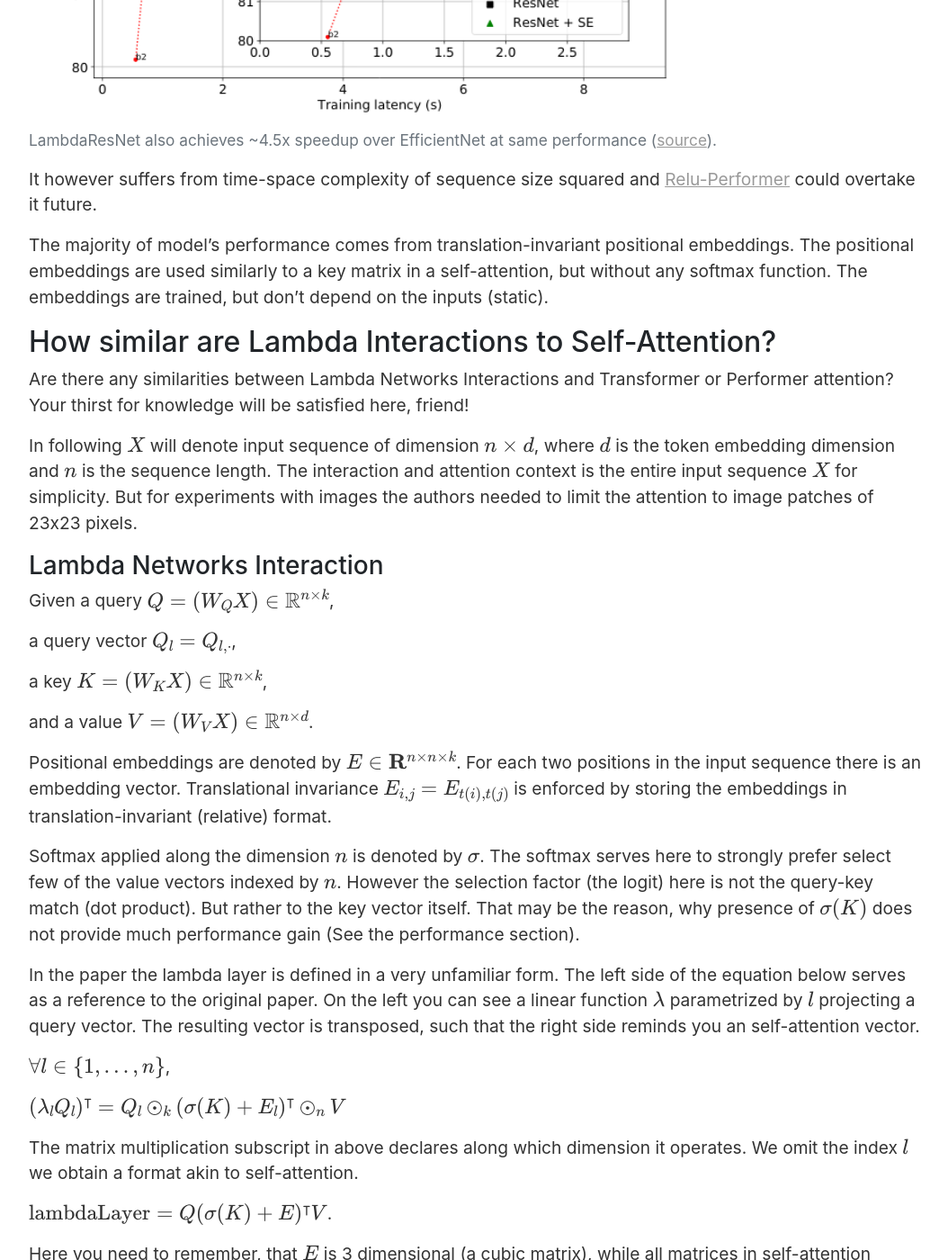
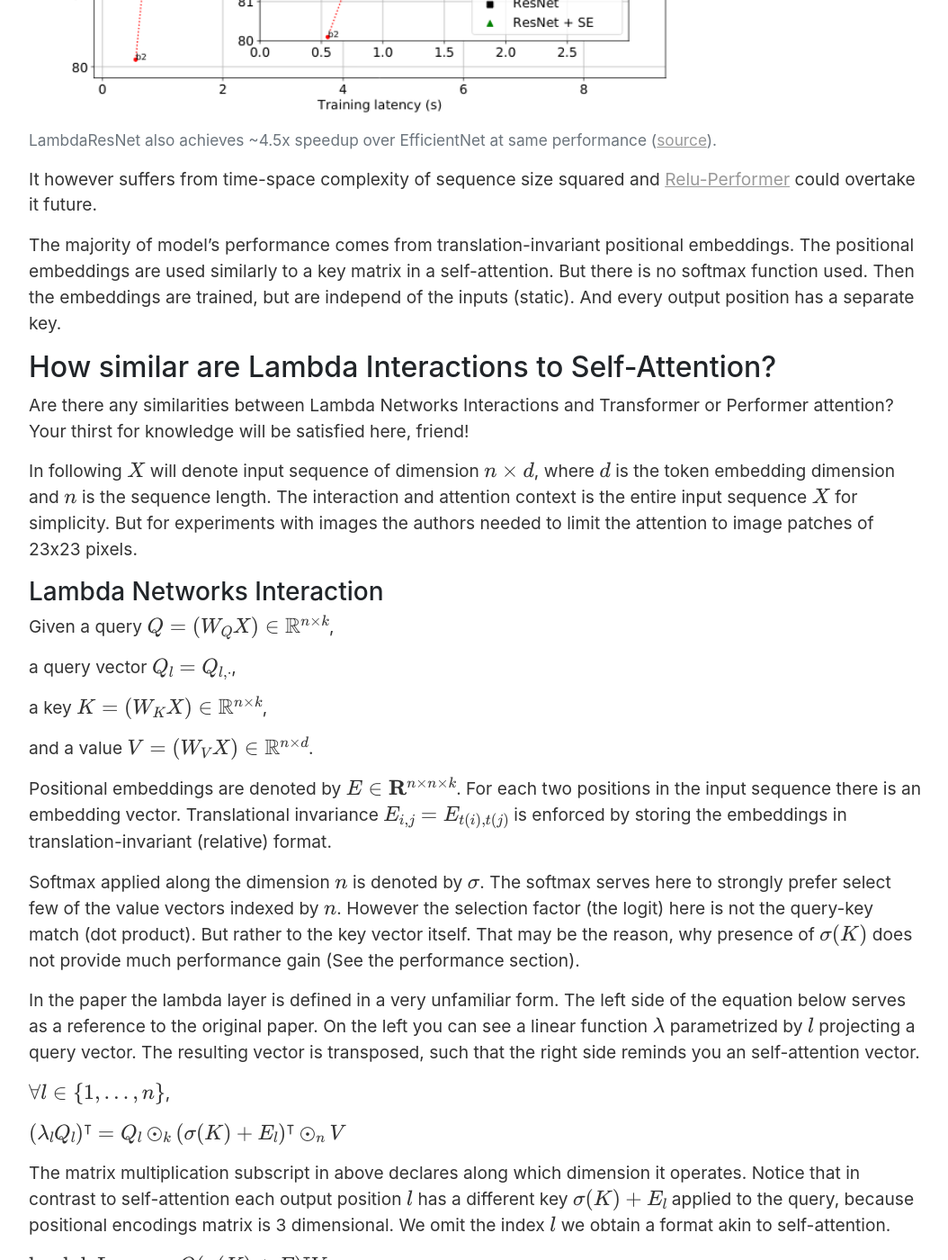
Before and after one commit to vackosar/vackosar.github.io, a Jekyll site: the page built from _posts/2020-11-29-Lamda-Networks-Transform-Self-Attention.md, in a window 1280 px wide and 1400 px high, scrolled down 968 px. Shown: the whole window at 90% size, without its empty margins (111-1165 px from the left). Built offline with Jekyll 4.4.1, drawn with Linux system fonts in a browser that asks for light colours; nearby versions of some CDN libraries; library files that are not in the unit come from our copies; comment, search, counter and statistics services are not loaded.

Commit message:
lambda net

```diff
--- a/_posts/2020-11-29-Lamda-Networks-Transform-Self-Attention.md
+++ b/_posts/2020-11-29-Lamda-Networks-Transform-Self-Attention.md
@@ -38,8 +38,10 @@ LambdaResNet also achieves ~4.5x speedup over EfficientNet at same accuracy.
 It however suffers from time-space complexity of sequence size squared and [Relu-Performer](/ml/Performers-FAVOR+-Faster-Transformer-Attention) could overtake it future.
 
 The majority of model's performance comes from translation-invariant positional embeddings.
-The positional embeddings are used similarly to a key matrix in a self-attention, but without any softmax function.
-The embeddings are trained, but don't depend on the inputs (static).
+The positional embeddings are used similarly to a key matrix in a self-attention.
+But there is no softmax function used.
+Then the embeddings are trained, but are independ of the inputs (static).
+And every output position has a separate key.
 
 
 
@@ -83,6 +85,8 @@ The resulting vector is transposed, such that the right side reminds you an self
 \\( (\lambda_l Q_l)^\intercal = Q_l \odot_k (\sigma(K) + E_l )^{\intercal} \odot_n V \\)
 
 The matrix multiplication subscript in above declares along which dimension it operates.
+Notice that in contrast to self-attention each output position \\( l \\) has a different key \\( \sigma(K) + E_l \\) applied to the query,
+because positional encodings matrix is 3 dimensional.
 We omit the index \\( l\\) we obtain a format akin to self-attention.
 
 \\( \mathrm{lambdaLayer} = Q (\sigma(K) + E)^\intercal V \\).
```
Also changed, not shown: _drafts/2020-08-25-to-what-python-number-types-does-json.loads-parse.md (renamed from _posts/2020-08-25-to-what-python-number-types-does-json.loads-parse.md).
